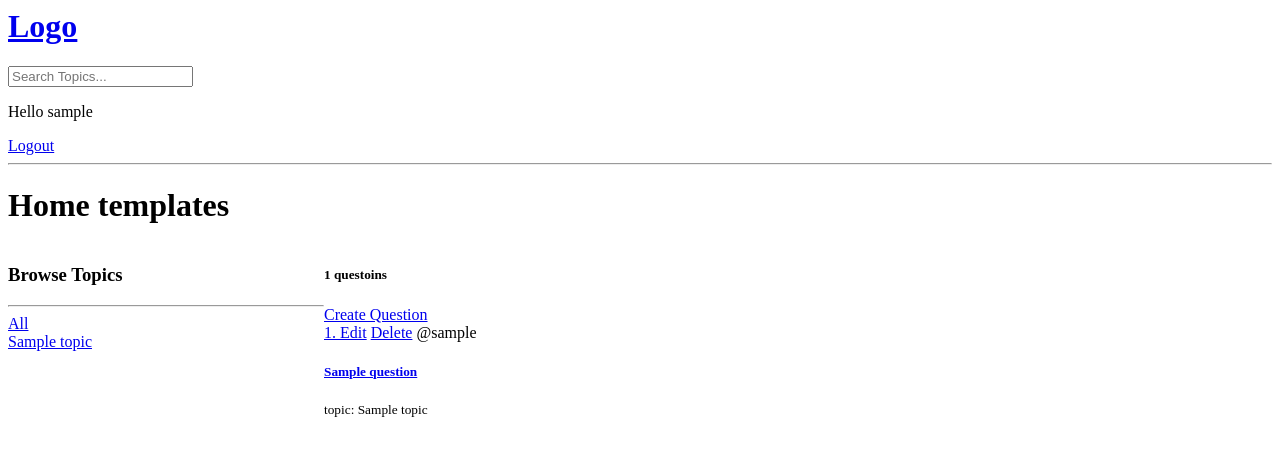
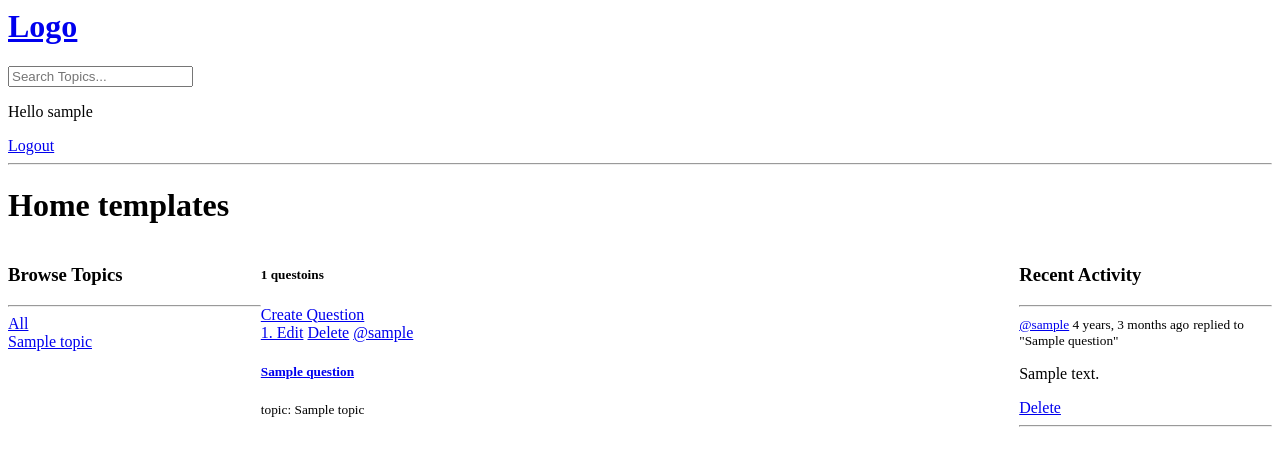
Before and after one commit to Mane251003/CodeHub1, a Django app: page /base/home/ in a window 1280 px wide. Shown: the top 466 px of the page. Run offline with Django 3.2, Linux system fonts and the light colour scheme; a user stored in the database is signed in; tables that the repository leaves empty hold one stand-in row (values such as "Sample post").

Commit message:
add User Profile  Page

```diff
--- a/base/models.py
+++ b/base/models.py
@@ -39,5 +39,8 @@
     updated=models.DateTimeField(auto_now=True)
     created=models.DateTimeField(auto_now_add=True)
 
+    class Meta:
+        ordering=['updated', 'created']
+
     def __str__(self):
         return self.comment
--- /dev/null
+++ b/base/templates/base/activity_component.html
@@ -0,0 +1,20 @@
+<h3>Recent Activity</h3>
+<hr>
+{%for message in question_messages%}
+   <div>
+
+      <small><a href="{% url 'user-profile' message.user.id  %}">@{{message.user}}</a> {{message.created|timesince}} ago</small>
+
+      <small>replied to "{{message.question}}"</small>
+
+      <p>{{message.comment}}</p>
+      {% if request.user == message.user%}
+
+      <a href="{%url 'delete-message' message.id %}">Delete</a>
+      {%endif%}
+      <hr>
+
+
+   </div>
+
+{%endfor%}
--- a/base/templates/base/delete.html
+++ b/base/templates/base/delete.html
@@ -6,7 +6,7 @@
     {%csrf_token%}
     <p>Are you sure you want to delete "{{obj}}"</p>
 
-    <a href="{% url 'home'%}">GNO, Go back</a>
+    <a href="{% url 'home'%}">NO, Go back</a>
     <input type="submit" value="Submit">
 
 </form>
--- a/base/templates/base/home.html
+++ b/base/templates/base/home.html
@@ -6,7 +6,7 @@
 <style>
     .home-container{
         display: grid;
-        grid-template-columns: 1fr 3fr;
+        grid-template-columns: 1fr 3fr 1fr;
     }
 
 </style>
@@ -17,44 +17,25 @@
 
 
     <div>
-       <h3>Browse Topics</h3>
-       <hr>
-
-       <dv>
-            <a href="{%url 'home'%}">All</a>
-
-       </dv>
-       {%for topic in topics%}
-       <div>
-
-            <a href="{%url 'home'%}?q={{topic.name}}">{{topic}}</a>
-       </div>
-       {%endfor%}
+         {%include 'base/topics_component.html'%}
     </div>
 
     <div>
         <h5> {{questions_count}} questoins</h5>
         <a href="{% url 'create-question'%}"> Create Question</a>
       <div>
-           {%for question in questions%}
-               <div>
 
+        {%include 'base/question_component.html'%}
 
-                   {% if request.user == question.host%}
-                   <a href="{%url 'update-question' question.id%}">{{question.id}}.  Edit</a>
-                   <a href="{%url 'delete-question' pk=question.id %}">Delete</a>
-                   {%endif%}
-                   <span>@{{question.host.username}}</span>
-                   <h5><a href="/base/question/{{question.id}}">{{question.write_question}}</a> </h5>
-                   <p><small> topic: {{question.topic}}</small></p>
-               </div>
-
-
-            {%endfor%}
       </div>
     </div>
 
 
+    <div>
+        {%include 'base/activity_component.html'%}
+
+    </div>
+
 
 </div>
 {%endblock%}
--- a/base/templates/base/question.html
+++ b/base/templates/base/question.html
@@ -33,7 +33,7 @@
         <small>@{{message.user}} {{message.created|timesince}} ago</small>
         <h4>{{message.comment}} </h4>
 
-        <button onclick="showReplyForm({{message.id}})">Reply</button>
+        <button onclick="showReplyForm({{ message.id }})">Reply</button>
 
         <div id="reply-form-{{ message.id }}" class="reply-Sform" style="display: none;">
             <form method="POST">
@@ -56,9 +56,6 @@
                 {%if request.user == reply.user%}
                 <a href="{%url 'delete-reply' reply.id %}">Delete</a>
                 {%endif%}
-
-
-
 
                 <p>{{ reply.comment }}</p>
                 <hr>
--- /dev/null
+++ b/base/templates/base/question_component.html
@@ -0,0 +1,14 @@
+
+{%for question in questions%}
+    <div>
+        {% if request.user == question.host%}
+           <a href="{%url 'update-question' question.id%}">{{question.id}}.  Edit</a>
+           <a href="{%url 'delete-question' pk=question.id %}">Delete</a>
+        {%endif%}
+        <a href="{%url 'user-profile' question.host.id %}">@{{question.host.username}}</a>
+        <h5><a href="/base/question/{{question.id}}">{{question.write_question}}</a> </h5>
+        <p><small> topic: {{question.topic}}</small></p>
+    </div>
+
+
+{%endfor%}
--- /dev/null
+++ b/base/templates/base/topics_component.html
@@ -0,0 +1,13 @@
+<h3>Browse Topics</h3>
+<hr>
+
+<dv>
+     <a href="{%url 'home'%}">All</a>
+
+</dv>
+{%for topic in topics%}
+<div>
+
+     <a href="{%url 'home'%}?q={{topic.name}}">{{topic}}</a>
+</div>
+{%endfor%}
--- a/base/urls.py
+++ b/base/urls.py
@@ -8,6 +8,7 @@
 
     path('home/', views.home, name="home"),
     path("question/<str:pk>/", views.question, name="question"),
+    path('profile/<str:pk>/', views.userProfile, name='user-profile'),
 
     path('update-question/<int:pk>', views.update_question, name='update-question'),
 
--- a/base/views.py
+++ b/base/views.py
@@ -74,8 +74,9 @@
         Q(write_question__icontains=q)
         )
     questions_count=questions.count()
+    question_messages=Message.objects.filter(Q(question__topic__name__icontains=q))
     topics=Topic.objects.all()
-    context={"questions": questions, "topics": topics, "questions_count":questions_count}
+    context={"questions": questions, "topics": topics, "questions_count":questions_count, "question_messages":question_messages}
     return render(request, "base/home.html", context)
 
 
@@ -84,8 +85,11 @@
     question=Question.objects.get(id=pk)
 
     #question_messages=Message.objects.all()
-    question_messages=question.message_set.filter(parent=None).order_by('-created')
+    question_messages=question.message_set.filter(parent=None)
     participants=question.participants.all()
+
+
+
     if request.method=="POST":
         parent_id=request.POST.get('parent_id')
         parent_comment=Message.objects.filter(id=parent_id).first() if parent_id else None
@@ -106,6 +110,15 @@
     return render(request, "base/question.html", context)
 
 
+
+def userProfile(request, pk):
+    user=User.objects.get(id=pk)
+    questions=user.question_set.all()
+    question_messages=user.message_set.all()
+    topics=Topic.objects.all()
+
+    context={'user':user, 'questions':questions, 'question_messages':question_messages, 'topics':topics}
+    return render(request, 'base/profile.html', context)
 
 
 @login_required(login_url='login')
```
Also changed, not shown: base/templates/base/profile.html (added, +33 -0 lines).
